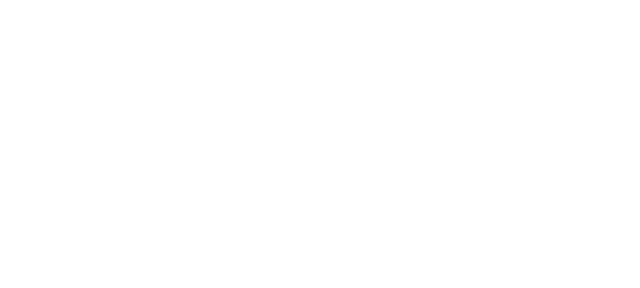
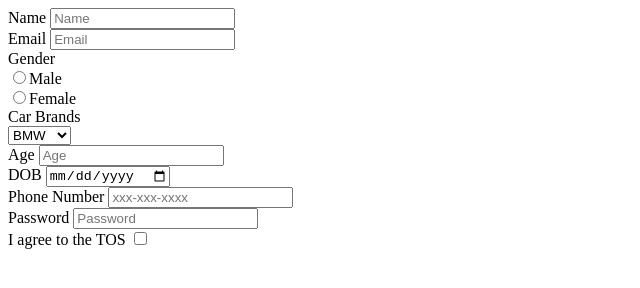
Before and after one commit to acciojob/signup-form-car-Ritesh1408, a website: page main.html in a window 1280 px wide. Shown: the whole page, without its empty margins (0-640 px from the left). Drawn offline with Linux system fonts and the light colour scheme.

Commit message:
created a submission

```diff
--- a/main.html
+++ b/main.html
@@ -8,6 +8,42 @@
 
 <body>
 	<!-- the entire body must be written by student -->
+	<form>
+		<label for="name">Name</label>
+		<input type="text" required="Yes" id="name" placeholder="Name">
+		<br>
+		<label for="email">Email</label>
+		<input type="email" required="Yes" id="email" placeholder="Email" >
+		<br>
+		<label for="Gender">Gender</label>
+		<br>
+		<input type="radio" name="Gender" required="Yes" id="gender_m" >Male
+		<br>
+		<input type="radio" name="Gender" required="Yes"  id="gender_f">Female
+		<br>
+		<label for="cars">Car Brands</label>
+		<br>
+		<select id="cars">
+			<option>BMW</option>
+			<option>Audi</option>
+			<option>Jaguar</option>
+		</select>
+		<br>
+		<label for="age">Age</label>
+		<input type="number" required="Yes" id="age" placeholder="Age" >
+		<br>
+		<label for="tel">DOB</label>
+		<input type="date" required="Yes" id="dob" placeholder="" >
+		<br>
+		<label for="tel">Phone Number</label>
+		<input type="tel" required="No" id="tel" placeholder="xxx-xxx-xxxx" >
+		<br>
+		<label for="password">Password</label>
+		<input type="password" required="Yes" id="password" placeholder="Password">
+		<br>
+		<label for="tos">I agree to the TOS</label>
+		<input type="checkbox" required="Yes" id="tos" >
+	</form>
     <script type="text/javascript" src="./script.js">
 </script>
 
```
